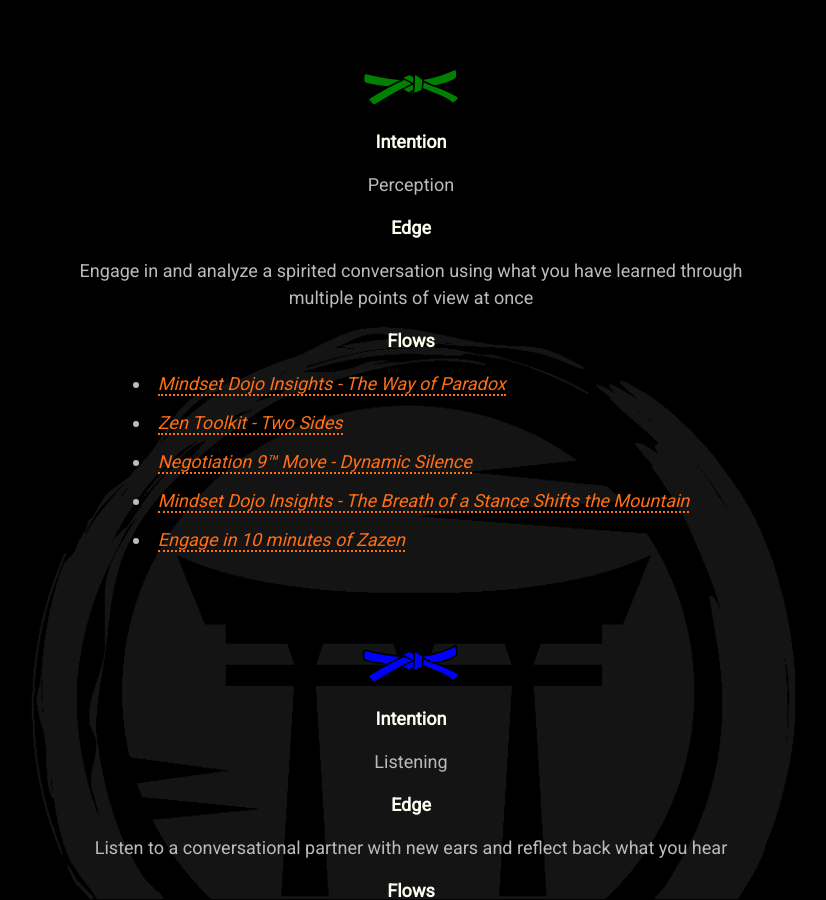
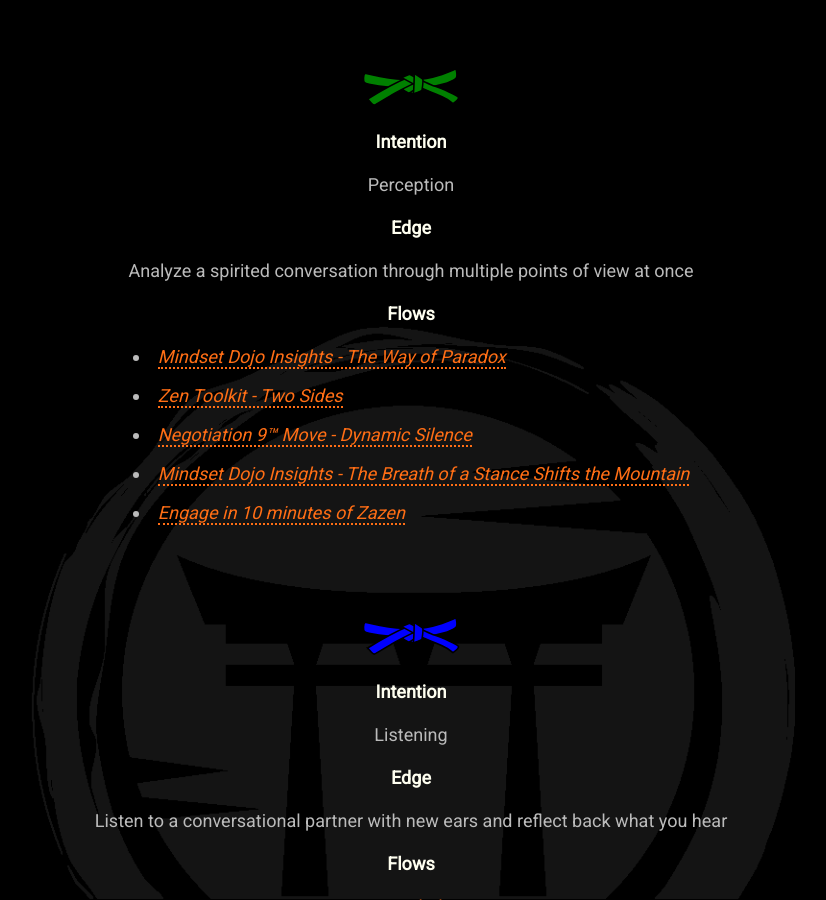
Before and after one commit to mindset-dojo/mindset-dojo.github.io, a Jekyll site: the page built from program.md, in a window 1280 px wide and 900 px high, scrolled down 2622 px. Shown: the whole window, without its empty margins (229-1055 px from the left). Built offline with Jekyll 4.4.1, drawn with Linux system fonts in a browser that asks for light colours; some web fonts are replaced.

Commit message:
refactor(program): distill green level edge challenge.

```diff
--- a/_data/program.yaml
+++ b/_data/program.yaml
@@ -62,9 +62,7 @@ levels:
     label: 5th Kyu
     level: -5
     intention: Perception
-    edge: >-
-     Engage in and analyze a spirited conversation using what you have learned
-     through multiple points of view at once
+    edge: Analyze a spirited conversation through multiple points of view at once
     flows:
       - label: Mindset Dojo Insights - The Way of Paradox
         url: https://medium.com/p/a816cdbe685e
```
